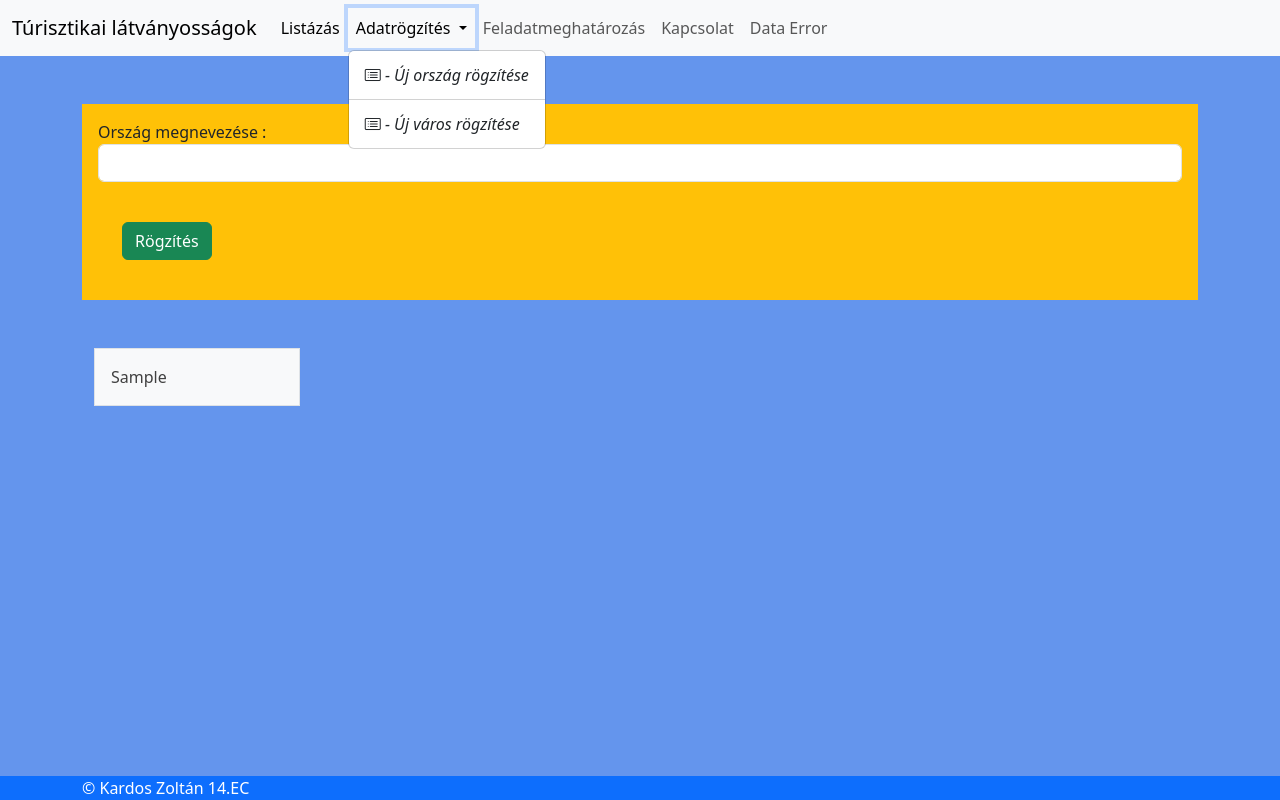
After one commit to zootya/turisztikailatvanyossagok, a Django app: page /ujorszag/ in a window 1280 px wide, after a click on "Adatrögzítés". The commit adds this page. Run offline with Django 5.2, Linux system fonts and the light colour scheme; tables that the repository leaves empty hold one stand-in row (values such as "Sample post").

Commit message:
ujorszag

```diff
--- /dev/null
+++ b/backend/turisztikailatvanyossagok/static/styles.css
@@ -0,0 +1,29 @@
+body{
+    background-color: red;
+    background-color: cornflowerblue;
+}
+
+a {
+    text-decoration: none;
+}
+
+th, tr {
+    vertical-align: middle;
+    text-align: center;
+}
+
+.myadat {
+    color: #404040;
+}
+
+.ujadatlink {
+    color: black;
+}
+
+.torles {
+    color: white;
+}
+
+.modosit {
+    color: white;
+}
--- a/backend/turisztikailatvanyossagok/templates/base.html
+++ b/backend/turisztikailatvanyossagok/templates/base.html
@@ -41,11 +41,9 @@
                             Adatrögzítés
                         </a>
                         <ul class="dropdown-menu" aria-labelledby="navbarDropdown">
-                            <li><a class="dropdown-item disabled" href="../ujadat/"><i class="bi bi-card-list"> - Új ország rögzítése</i></a></li>
-                            <li><a class="dropdown-item" href=""><i class="bi bi-card-list"> - Új ország rögzítése (formból)</i></a></li>
+                            <li><a class="dropdown-item" href="{% url 'ujorszag' %}"><i class="bi bi-card-list"> - Új ország rögzítése</i></a></li>
                             <li><hr class="dropdown-divider"></li>
-                            <li><a class="dropdown-item disabled" href="../ujszak/" tabindex="-1" aria-disabled="true"><i class="bi bi-card-list"> - Új város rögzítése</i></a></li>
-                            <li><a class="dropdown-item" href=""><i class="bi bi-card-list"> - Új város (fomból)</i></a></li>
+                            <li><a class="dropdown-item" href=""><i class="bi bi-card-list"> - Új város rögzítése</i></a></li>
                         </ul>
                     </li>
                     <li class="nav-item">
--- /dev/null
+++ b/backend/turisztikailatvanyossagok/templates/ujorszag.html
@@ -0,0 +1,23 @@
+{% extends "base.html" %}
+
+{% block section %}
+
+    <form class="bg-warning mb-5 mt-5 p-3" method="POST">
+        {% csrf_token%}
+        {{ ujorszag.as_p }}
+        <input type="submit" class="btn btn-success m-4" value="Rögzítés">
+    </form>
+
+    <div class="container">
+        <div class="row row-cols-2 row-cols-lg-5 g-2 g-lg-3">
+            {% for adat in ujorszagAdatok %}
+            <div class="col">
+                <div class="p-3 border bg-light">
+                    <div class="myadat">{{ adat.orszagMegnevezes }}</div>
+                </div>
+            </div>
+            {% endfor%}
+        </div>
+    </div>
+
+{% endblock section %}
--- a/backend/turisztikailatvanyossagok/urls.py
+++ b/backend/turisztikailatvanyossagok/urls.py
@@ -3,6 +3,7 @@ from . import views
 
 urlpatterns = [
     path('', views.index, name="index"),
+    path('ujorszag/', views.ujOrszag, name="ujorszag"),
 
     path('feladat/', views.feladat_views, name="feladat_name"),
     path('data-error/', views.dataError, name="data-error"),
--- a/backend/turisztikailatvanyossagok/views.py
+++ b/backend/turisztikailatvanyossagok/views.py
@@ -25,3 +25,24 @@ def kapcsolat(request):
         "email" : "level kardos zoltannak kukac gmail pont kom",
     }
     return render(request, "kapcsolat.html", {"kapcsolatiAdatok" : adatok })
+
+
+def ujOrszag(request):
+    if request.method == "GET":
+        form = OrszagForm()
+        ujorszagAdatok = Orszag.objects.all().order_by("orszagMegnevezes")
+        context = {
+            "ujorszag" : form,
+            "ujorszagAdatok" : ujorszagAdatok,
+        }
+        return render(request, "ujorszag.html", context)
+
+
+    elif request.method == "POST":
+        form = OrszagForm(request.POST)
+        if form.is_valid():
+            form.save()
+            return redirect("ujorszag")
+        else:
+            message = "Az adatok nem felelnek meg, nincs tárolás !"
+            return render(request, "data-error", {"error_message" : message })
```
Also changed, not shown: backend/turisztikailatvanyossagok/static/img/favicon.png (added).
